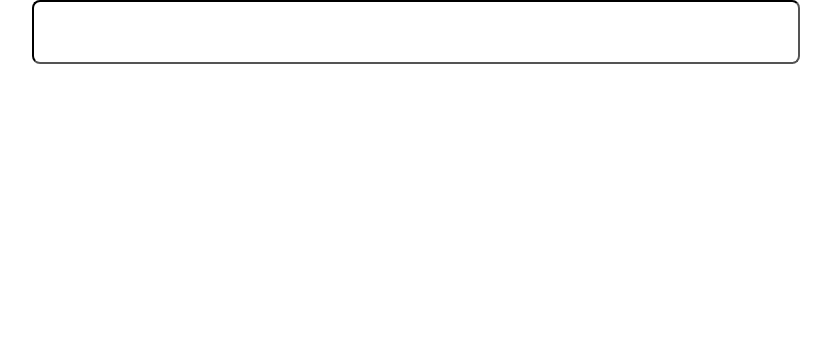
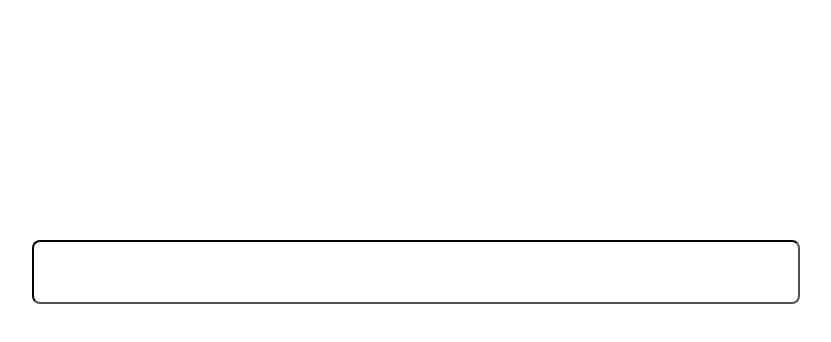
Before and after one commit to fireshipMe/BabyMovieSearcher, a React (Create React App) app: page / in a window 1280 px wide. Shown: the top 342 px of the page, without its empty margins (224-1055 px from the left). Built offline with nearby package versions, Linux system fonts and the light colour scheme.

Commit message:
Basic Redux added

```diff
--- a/src/components/search-movies/styles.module.scss
+++ b/src/components/search-movies/styles.module.scss
@@ -2,15 +2,14 @@
 :root {
   body {
     margin: 0;
-    font-family: -apple-system, BlinkMacSystemFont, 'Segoe UI', 'Roboto', 'Oxygen',
-      'Ubuntu', 'Cantarell', 'Fira Sans', 'Droid Sans', 'Helvetica Neue',
-      sans-serif;
+    font-family: -apple-system, BlinkMacSystemFont, "Segoe UI", "Roboto", "Oxygen", "Ubuntu", "Cantarell", "Fira Sans",
+      "Droid Sans", "Helvetica Neue", sans-serif;
     -webkit-font-smoothing: antialiased;
     -moz-osx-font-smoothing: grayscale;
   }
 
   code {
-    font-family: source-code-pro, Menlo, Monaco, Consolas, 'Courier New', monospace;
+    font-family: source-code-pro, Menlo, Monaco, Consolas, "Courier New", monospace;
   }
 }
 
@@ -34,7 +33,7 @@
   border: 1px solid gray;
   border-radius: 4px;
   background-color: transparent;
-  transition: background-color .5s ease-out;
+  transition: background-color 0.5s ease-out;
   text-decoration: none;
   color: black;
 
@@ -43,7 +42,7 @@
   }
 }
 
-.mainInput {
+.mainInput :global {
   display: flex;
   width: 60vw;
   height: 8vh;
@@ -57,6 +56,7 @@
   border-radius: 8px;
   border-color: black;
   animation: 1.5s ease-out 0s 1 slide-from-top;
+  margin-top: 30vh;
 }
 
 .search {
@@ -67,24 +67,24 @@
   flex-direction: column;
 }
 
-@keyframes slide-from-top {
+@keyframes :global(slide-from-top) {
   0% {
-      margin-top: -15vh;
-      opacity: 0;
+    margin-top: -15vh;
+    opacity: 0;
   }
   25% {
-      margin-top: 0;
-      opacity: 0;
+    margin-top: 30;
+    opacity: 0;
   }
   50% {
-      margin-top: 15vh;
-      opacity: .5;
+    margin-top: 33vh;
+    opacity: 0.5;
   }
   75% {
-      margin-top: 0;
+    margin-top: 28vh;
   }
   100% {
-      margin-top: 0;
-      opacity: 1;
+    margin-top: 30vh;
+    opacity: 1;
   }
 }
```
Also changed, not shown: package.json (+6 -2 lines), src/index.tsx (+7 -7 lines), tsconfig.json (+1 -6 lines), src/components/movie-info/styles.module.scss (line endings or trailing spaces), 1 other file (tests, documents, lock files or other folders).
